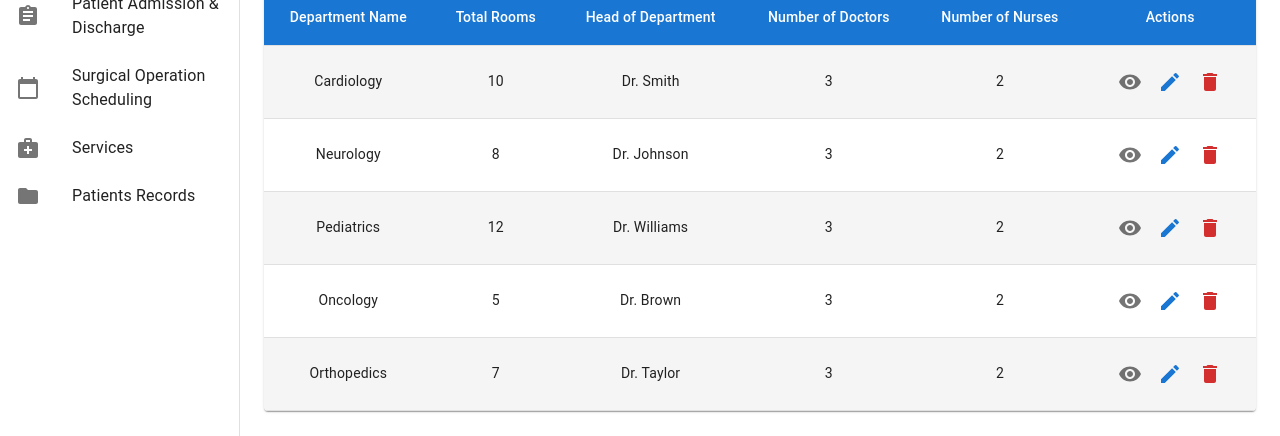
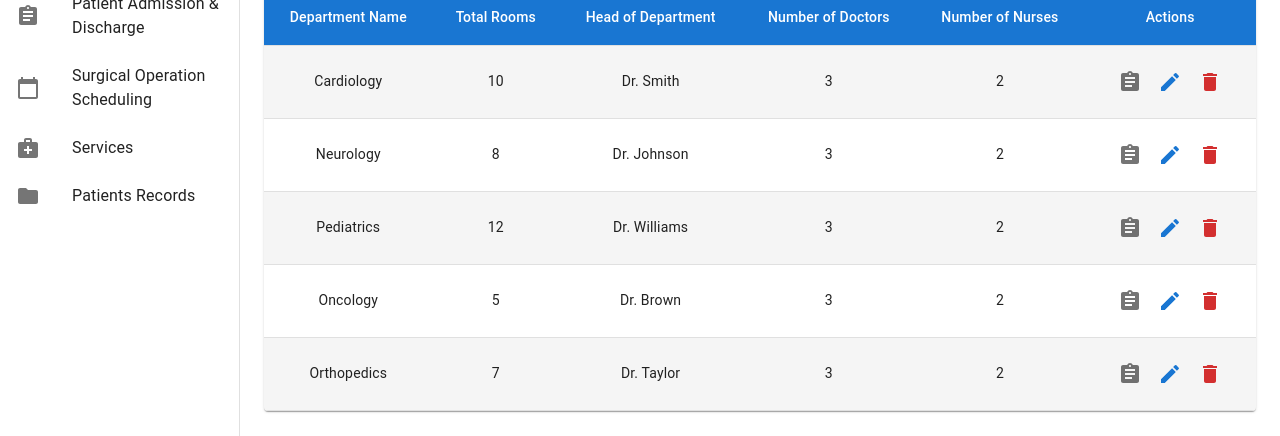
Before and after one commit to safaHadid/Hospital-management-system, a React (Vite) app: page / in a window 1280 px wide. Shown: the part 236-672 px from the top of the page. Built offline with nearby package versions, Linux system fonts and the light colour scheme.

Commit message:
Change details icon in DepartmentTable component

```diff
--- a/src/components/Department/DepartmentsTable.jsx
+++ b/src/components/Department/DepartmentsTable.jsx
@@ -9,7 +9,7 @@ import TableRow from "@mui/material/TableRow";
 import Paper from "@mui/material/Paper";
 import IconButton from "@mui/material/IconButton";
 import Tooltip from "@mui/material/Tooltip";
-import VisibilityIcon from "@mui/icons-material/Visibility";
+import AssignmentIcon from "@mui/icons-material/Assignment";
 import EditIcon from "@mui/icons-material/Edit";
 import DeleteIcon from "@mui/icons-material/Delete";
 import EditDepartmentDialog from "./EditDepartmentDialog";
@@ -102,7 +102,7 @@ export default function DepartmentsTable() {
                 <StyledTableCell align="center">
                   <Tooltip title="View Details">
                     <IconButton onClick={() => handleDetails(department)}>
-                      <VisibilityIcon />
+                      <AssignmentIcon />
                     </IconButton>
                   </Tooltip>
                   <Tooltip title="Edit Department">
```
